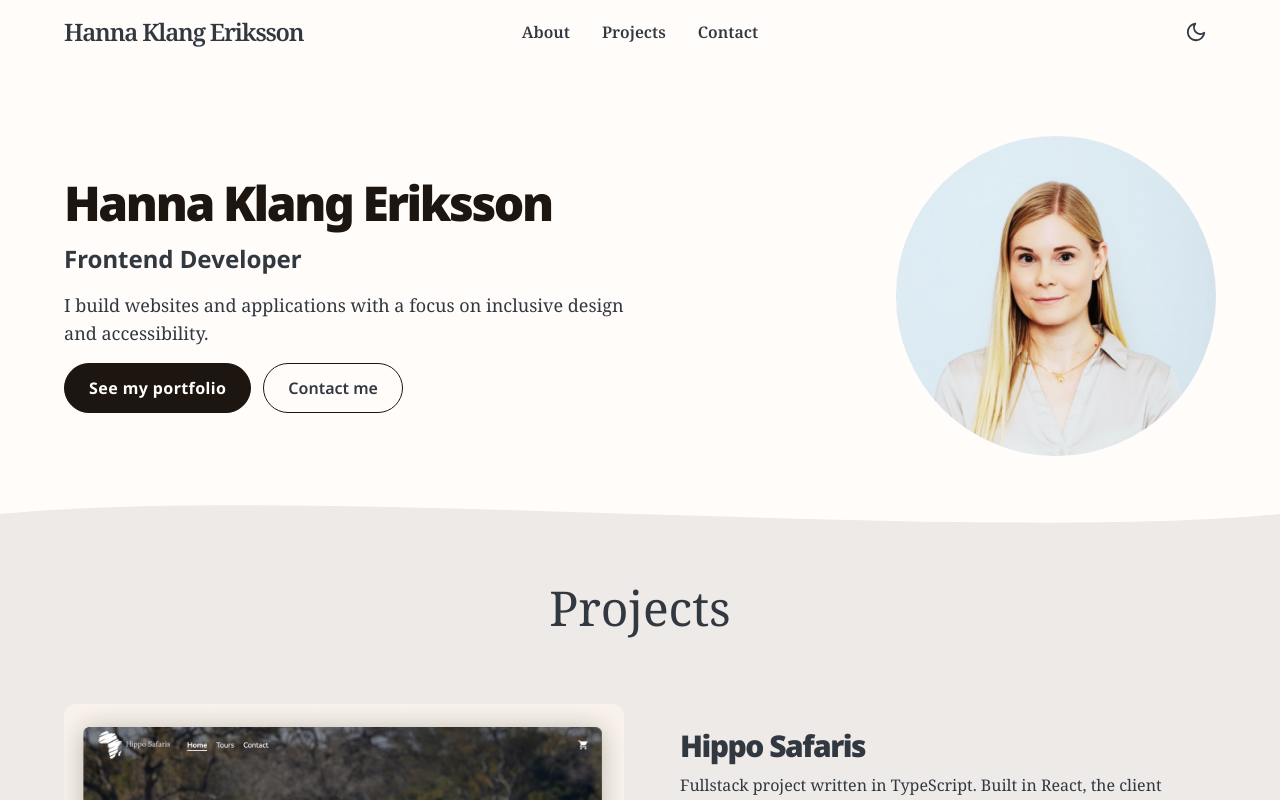
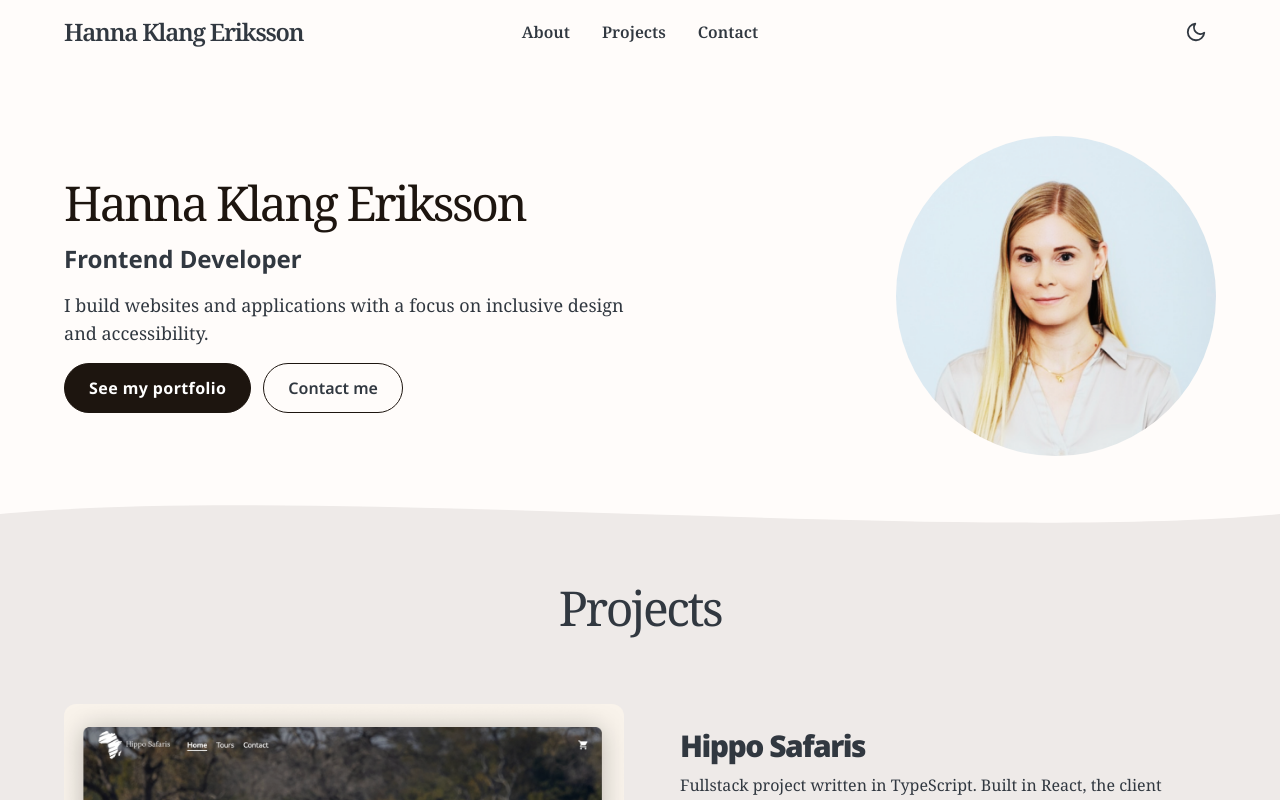
Before and after one commit to Hannahelenas/hanna-portfolio-next-v1, a Next.js app: page / in a window 1280 px wide. Shown: the top 800 px of the page. Built offline with nearby package versions, Linux system fonts and the light colour scheme.

Commit message:
Update colors and fonts in project.

```diff
--- a/app/components/HeroSection.tsx
+++ b/app/components/HeroSection.tsx
@@ -13,8 +13,8 @@ export default function HeroSection() {
         lg:items-start"
         >
           <h1
-            className="text-4xl lg:text-5xl font-black tracking-tighter
-            text-(--color-text-secondary)
+            className="text-4xl lg:text-5xl tracking-tighter
+            text-(--color-text-secondary) font-serif-custom
             "
           >
             Hanna Klang Eriksson
--- a/app/components/ProjectsSection.tsx
+++ b/app/components/ProjectsSection.tsx
@@ -7,8 +7,8 @@ export default function ProjectsSection() {
     <section id="projects" className="py-10 max-w-6xl mx-auto">
       {" "}
       <h2
-        className=" text-3xl lg:text-5xl text-center mb-4
-      font-serif-custom"
+        className=" text-4xl lg:text-5xl text-center mb-4
+      font-serif-custom tracking-tighter"
       >
         Projects
       </h2>
--- a/app/globals.css
+++ b/app/globals.css
@@ -34,7 +34,7 @@ body {
   --color-bg: #070723;
   --color-bg-secondary: #070723;
   --color-text: #e1ecec;
-  --color-text-secondary: #fff4d4;
+  --color-text-secondary: #fffcfa; /* #fff4d4; */
   --color-navbar: #070723;
   --color-footer: #070723;
   --color-text-light: white;
```
